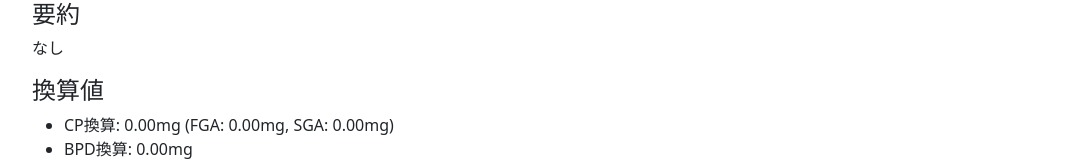
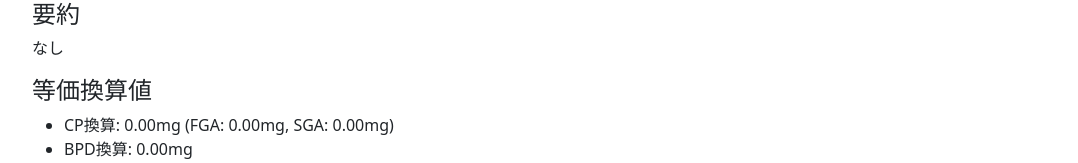
Before and after one commit to mkyt/drug-equiv, a React (Create React App) app: page / in a window 1280 px wide. Shown: the part 278-441 px from the top of the page, without its empty margins (50-1128 px from the left). Built offline with nearby package versions, Linux system fonts and the light colour scheme.

Commit message:
change wording

```diff
--- a/src/App.js
+++ b/src/App.js
@@ -296,7 +296,7 @@ function DrugSummary(props) {
     <>
       <h4>要約</h4>
       <p>{summarize(id2amt)}</p>
-      <h4>換算値</h4>
+      <h4>等価換算値</h4>
       <ul>
         <li>CP換算: {(equiv.converted.cp_fga + equiv.converted.cp_sga).toFixed(2)}mg (FGA: {equiv.converted.cp_fga.toFixed(2)}mg, SGA: {equiv.converted.cp_sga.toFixed(2)}mg){ stringify_leftovers(unconv_cp) }</li>
         <li>BPD換算: {equiv.converted.bpd.toFixed(2)}mg{ stringify_leftovers(equiv.unconverted.bpd) }</li>
```
